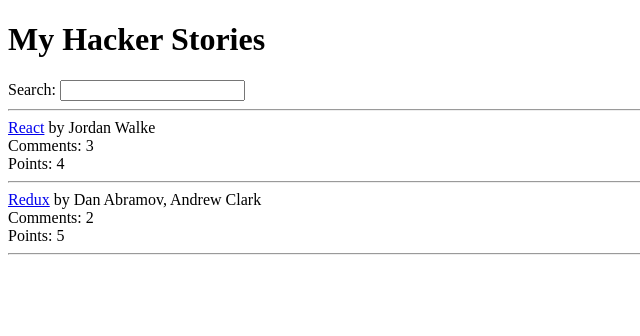
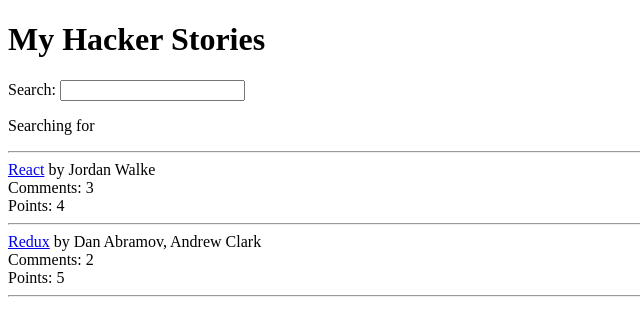
Before and after one commit to ferueda/road-to-react, a React (Create React App) app in the folder hacker-stories/: page / in a window 1280 px wide. Shown: the top 336 px of the page, without its empty margins (0-640 px from the left). Built offline with nearby package versions, Linux system fonts and the light colour scheme; the HTML template or start-up script is replaced by a standard one.

Commit message:
finished chapter "Lifting State in React"

```diff
--- a/hacker-stories/src/App.js
+++ b/hacker-stories/src/App.js
@@ -1,10 +1,10 @@
-import React from 'react';
+import React, { useState } from 'react';
 
 const List = ({ list }) => {
   return list.map((item) => (
     <div key={item.objectID}>
       <span>
-        <a href={item.url} target='_blank' rel='noopener'>
+        <a href={item.url} target='_blank' rel='noopener noreferrer'>
           {item.title}
         </a>{' '}
         by {item.author}
@@ -18,7 +18,24 @@
   ));
 };
 
+const Search = ({ search, onSearch }) => {
+  return (
+    <div>
+      <label htmlFor='search'>Search: </label>
+      <input id='search' type='text' value={search} onChange={onSearch} />
+      <p>
+        Searching for <strong>{search}</strong>
+      </p>
+    </div>
+  );
+};
+
 const App = () => {
+  const [search, setSearch] = useState('');
+  const handleSearch = (event) => {
+    setSearch(event.target.value);
+  };
+
   const stories = [
     {
       title: 'React',
@@ -38,17 +55,16 @@
     },
   ];
 
-  const handleChange = (event) => {
-    console.log(event);
-  };
-
   return (
     <div className='App'>
       <h1>My Hacker Stories</h1>
-      <label htmlFor='search'>Search: </label>
-      <input id='search' type='text' onChange={handleChange} />
+      <Search search={search} onSearch={handleSearch} />
       <hr />
-      <List list={stories} />
+      <List
+        list={stories.filter((story) =>
+          story.title.toLowerCase().includes(search.toLowerCase())
+        )}
+      />
     </div>
   );
 };
```
